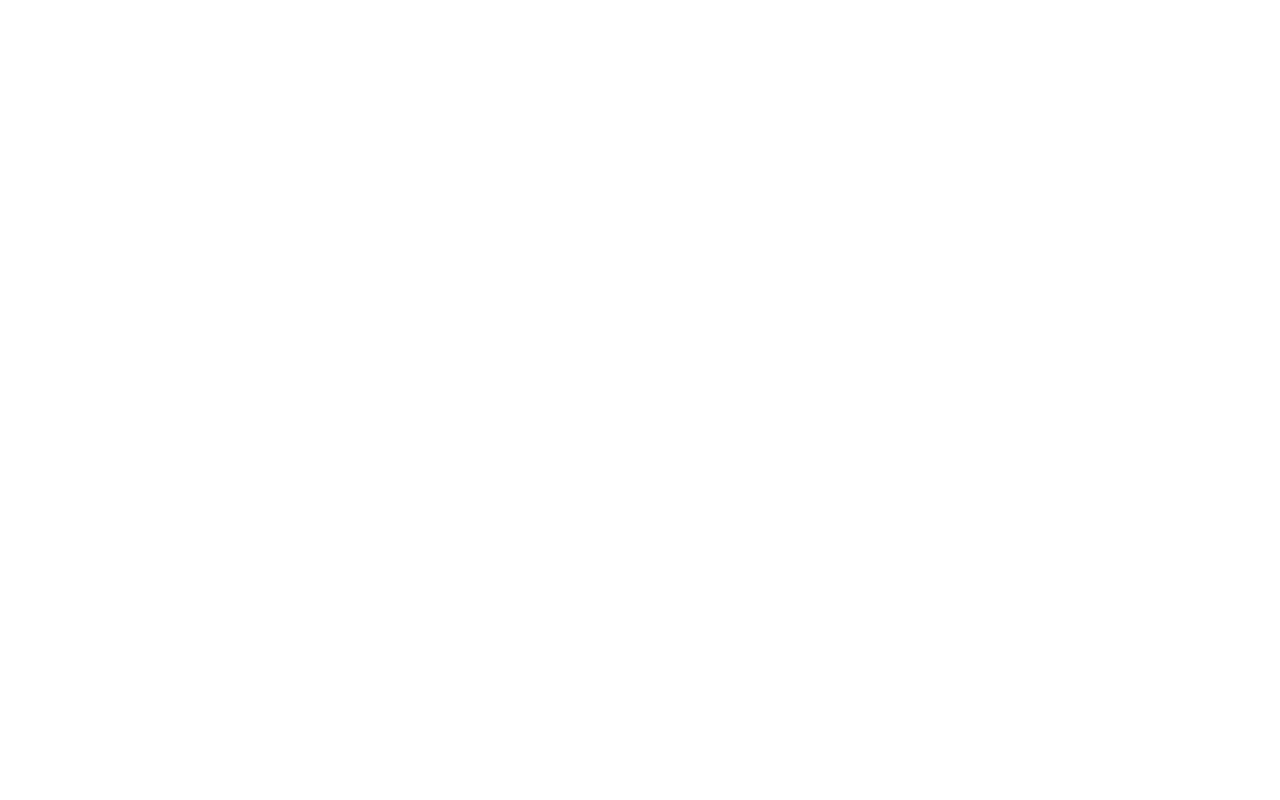
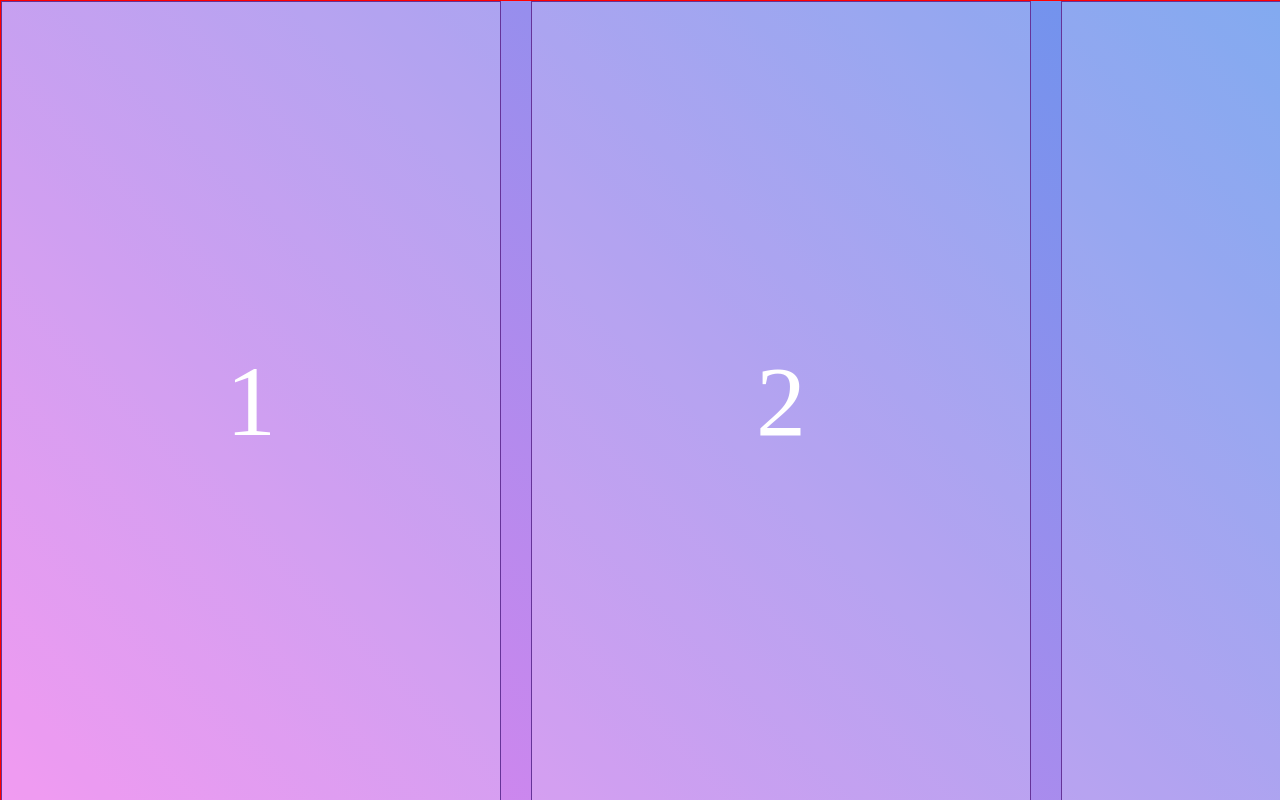
Before and after one commit to itsunyoung/swiper_ex, a plain HTML site: page index.html in a window 1280 px wide. Drawn offline with nearby package versions, Linux system fonts and the light colour scheme.

Commit message:
step1 기본 스와이프 사용법

```diff
--- a/index.html
+++ b/index.html
@@ -13,6 +13,20 @@
 <script src="https://cdn.jsdelivr.net/npm/swiper@10/swiper-bundle.min.js"></script>
 </head>
 <body>
+    <main>
+        <section class="swiper-wrapper">
+            <article class="swiper-slide">1</article>
+            <article class="swiper-slide">2</article>
+            <article class="swiper-slide">3</article>
+            <article class="swiper-slide">4</article>
+            <article class="swiper-slide">5</article>
+        </section>
+    </main>
 
+    <script>
+        const swpier = new Swiper("main", {
+            speed:500, loop:true, direction: "horizontal", grabCursor:true, slidesPerView: "auto", spaceBetween: 30, centeredSlices: true
+        });
+    </script>
 </body>
 </html>
--- a/scss/style.scss
+++ b/scss/style.scss
@@ -0,0 +1,29 @@
+@charset "UTF-8";
+@import "reset";
+@import url('https://fonts.googleapis.com/css2?family=Orbitron&family=Roboto:wght@100&display=swap');
+
+main {
+    width: 100%;
+    height: 100vh;
+    background: linear-gradient(45deg, violet, cornflowerblue);
+    overflow: hidden;
+    position: relative;
+    .swiper-wrapper {
+        width: 100%;
+        height: 100%;
+        border: 1px solid red;
+
+        .swiper-slide{
+            width: 500px;
+            height: 100%;
+            background: rgba(255,255,255,.2);
+            font-size: 100px;
+            color: #fff;
+            display: flex;
+            justify-content: center;
+            align-items: center;
+            border: 1px solid rebeccapurple;
+
+        }
+    }
+}
```
Also changed, not shown: css/style.css, 1 other file.
